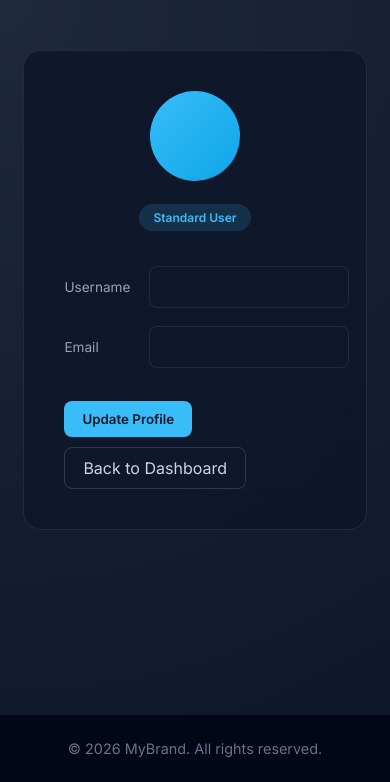
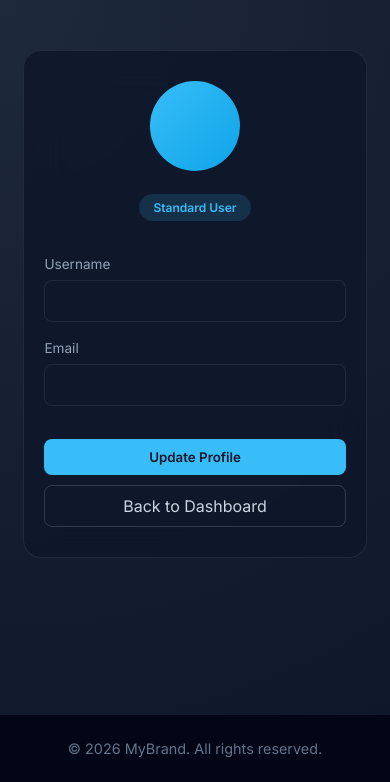
Before and after one commit to mateuszral/flask-learn, a Flask app: template templates/profile.html in a window 390 px wide. Shown: the part 62-844 px from the top of the page. Run offline with Flask 3, Linux system fonts and the light colour scheme; the template is opened without the code that fills it, so the values that code supplies are empty.

Commit message:
update form styles for mobile view

```diff
--- a/static/css/profile.css
+++ b/static/css/profile.css
@@ -112,3 +112,26 @@
     background: none;
     cursor: pointer;
 }
+
+@media (max-width: 425px) {
+    .profile-card {
+        padding: 30px 20px;
+    }
+
+    .profile-form input {
+        width: 100%;
+    }
+
+    .profile-form div:not(:last-child) {
+        display: flex;
+        flex-direction: column;
+        align-items: flex-start;
+        gap: 8px;
+    }
+
+    .profile-actions button,
+    .profile-actions a {
+        width: 100%;
+        text-align: center;
+    }
+}
```
